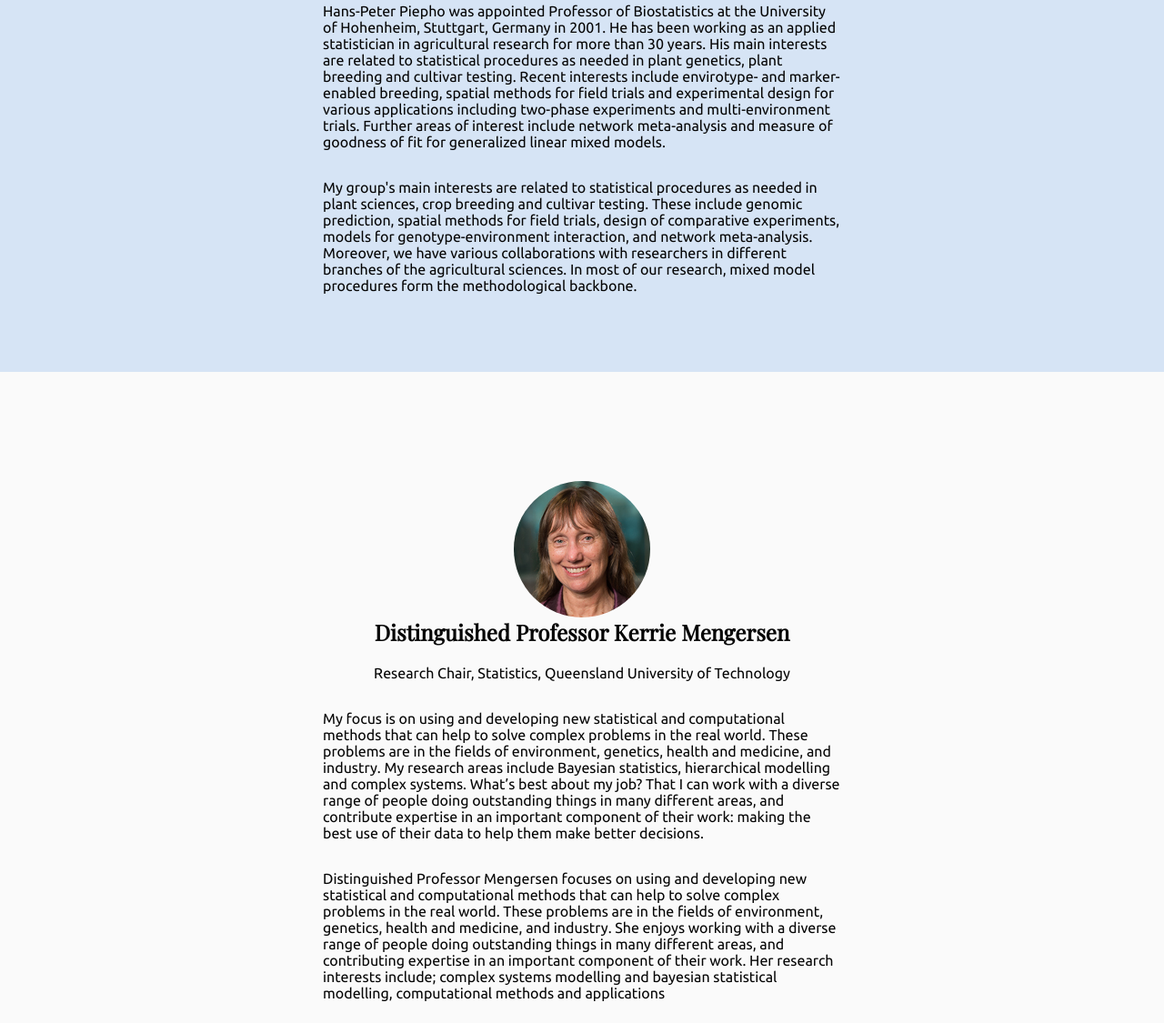
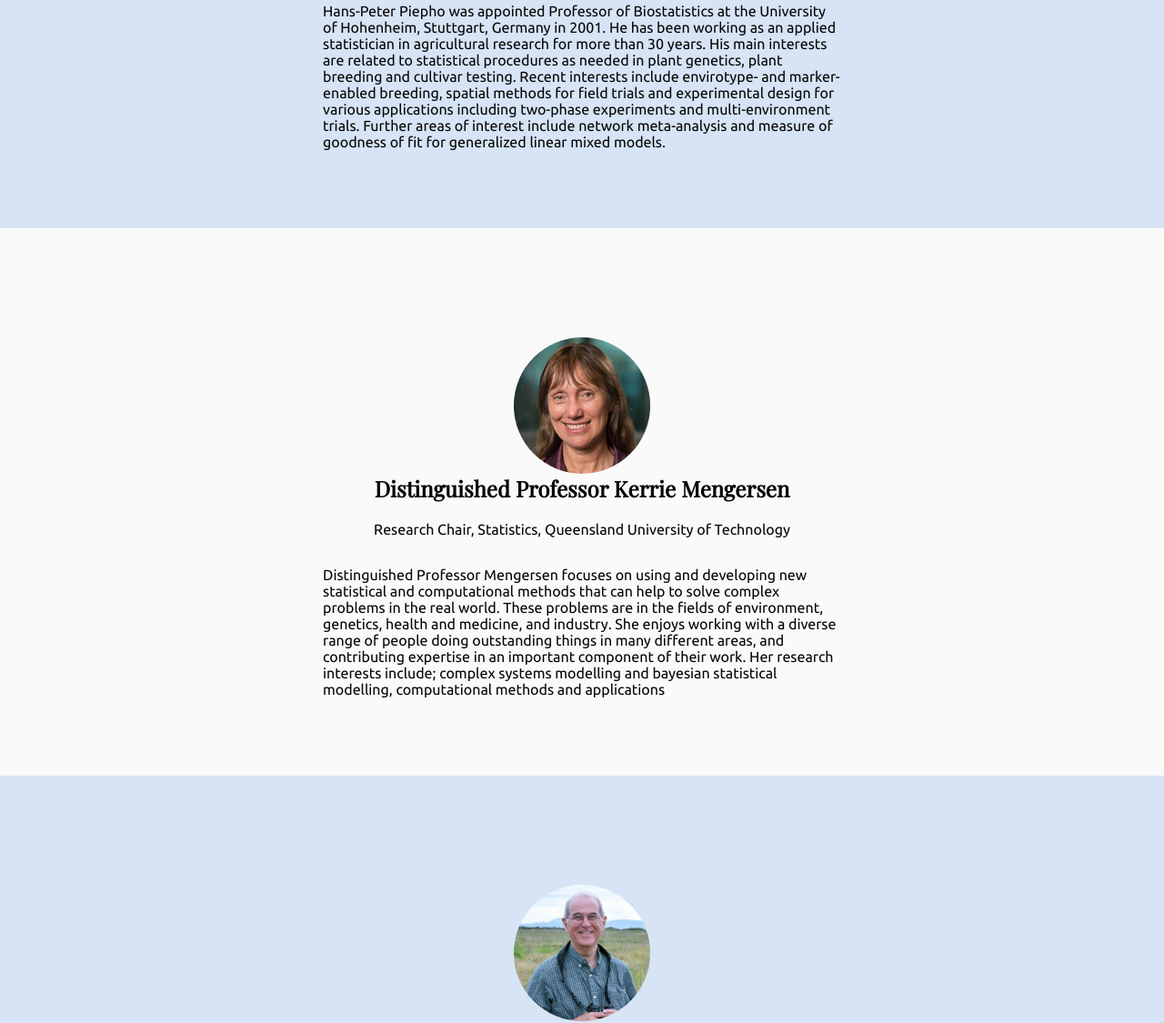
Before and after one commit to Tinula-kariyawasam/aasc2024WebsitE, a website: page web2/public/invited.html in a window 1280 px wide. Shown: the part 1070-2195 px from the top of the page at 91% size. Drawn offline with nearby package versions, Linux system fonts and the light colour scheme.

Commit message:
bio's shortened in invited

```diff
--- a/web2/public/invited.html
+++ b/web2/public/invited.html
@@ -73,13 +73,13 @@
                     design for various applications including two-phase experiments and multi-environment trials.
                     Further areas of interest include network meta-analysis and measure of goodness of fit for
                     generalized linear mixed models.</p>
-                <p class="speaker-description">My group's main interests are related to statistical procedures as needed
+                <!--                 <p class="speaker-description">My group's main interests are related to statistical procedures as needed
                     in plant sciences, crop breeding and cultivar testing. These include genomic prediction, spatial
                     methods for field trials, design of comparative experiments, models
                     for genotype-environment interaction, and network meta-analysis. Moreover, we have various
                     collaborations with researchers in different branches of the agricultural sciences. In most of our
                     research, mixed model procedures form the
-                    methodological backbone.</p>
+                    methodological backbone.</p> -->
             </div>
         </div>
     </section>
@@ -90,14 +90,14 @@
                 <img src="images/kerrie2.jpeg" alt="Kerrie Mengersen" class="speaker-headshot">
                 <h2 class="speaker-name">Distinguished Professor Kerrie Mengersen</h2>
                 <p class="speaker-association">Research Chair, Statistics, Queensland University of Technology</p>
-                <p class="speaker-description">My focus is on using and developing new statistical and computational
+                <!--                 <p class="speaker-description">My focus is on using and developing new statistical and computational
                     methods that can help to solve complex problems in the real world. These problems are in the fields
                     of environment, genetics, health and medicine, and industry. My research
                     areas include Bayesian statistics, hierarchical modelling and complex systems. What’s best about my
                     job? That I can work with a diverse range of people doing outstanding things in many different
                     areas, and contribute expertise in an
                     important component of their work: making the best use of their data to help them make better
-                    decisions.</p>
+                    decisions.</p> -->
                 <p class="speaker-description"> Distinguished Professor Mengersen focuses on using and developing new
                     statistical and computational methods that can help to solve complex problems in the real world.
                     These problems are in the fields of environment, genetics, health and medicine, and industry. She
```
